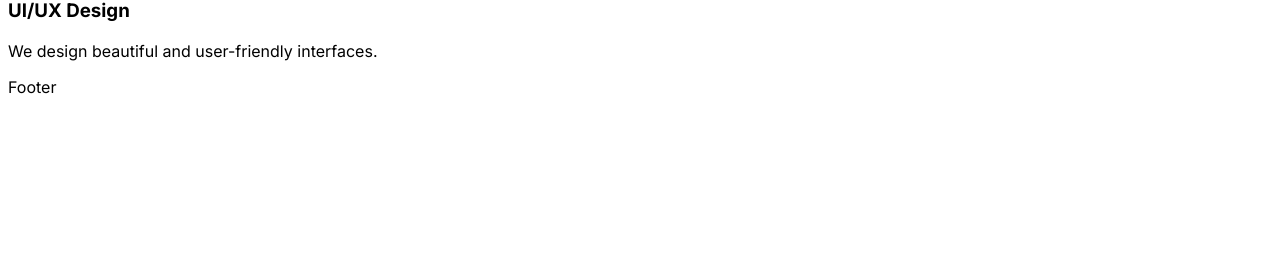
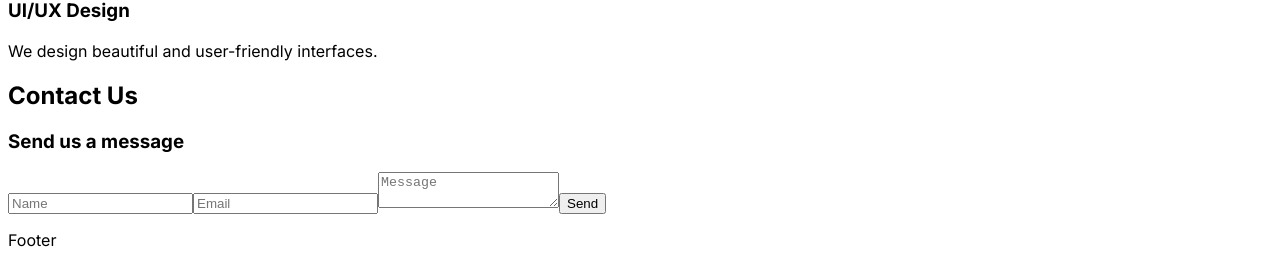
Before and after one commit to nick4man/sodix-site, a Next.js app: page /en in a window 1280 px wide. Shown: the part 610-873 px from the top of the page. Before the commit the page ends 800 px from the top, so only its background shows below. Built offline with nearby package versions, Linux system fonts and the light colour scheme.

Commit message:
Add contacts component

```diff
--- a/app/[lang]/page.tsx
+++ b/app/[lang]/page.tsx
@@ -1,6 +1,8 @@
+
 import { Banner } from "@/components/banner";
 import { Services } from "@/components/services";
 import { About } from "@/components/about";
+import { Contacts } from "@/components/contacts";
 
 export default async function Home({ params: { lang } }: { params: { lang: string } }) {
   return (
@@ -8,6 +10,7 @@ export default async function Home({ params: { lang } }: { params: { lang: strin
       <Banner />
       <About />
       <Services />
+      <Contacts />
     </main>
   );
 }
--- /dev/null
+++ b/components/contacts.tsx
@@ -0,0 +1,24 @@
+
+import { Card, CardContent, CardHeader, CardTitle } from "@/components/ui/card";
+import { Button } from "@/components/ui/button";
+
+export const Contacts = () => {
+    return (
+        <section className="container py-12">
+            <h2 className="text-3xl font-bold text-center mb-8">Contact Us</h2>
+            <Card>
+                <CardHeader>
+                    <CardTitle>Send us a message</CardTitle>
+                </CardHeader>
+                <CardContent>
+                    <form className="grid grid-cols-1 gap-4">
+                        <input type="text" placeholder="Name" className="border p-2 rounded-md" />
+                        <input type="email" placeholder="Email" className="border p-2 rounded-md" />
+                        <textarea placeholder="Message" className="border p-2 rounded-md"></textarea>
+                        <Button>Send</Button>
+                    </form>
+                </CardContent>
+            </Card>
+        </section>
+    )
+}
```
